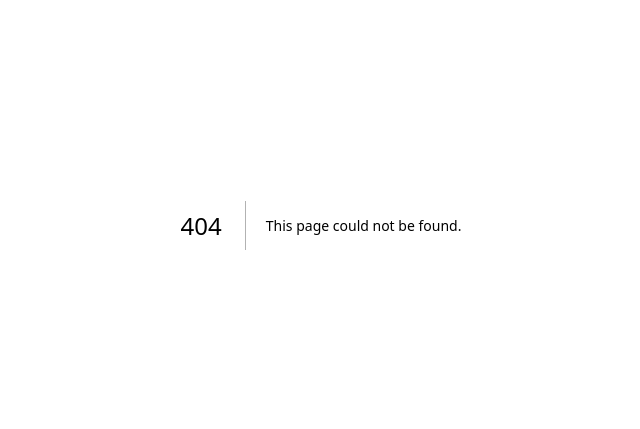
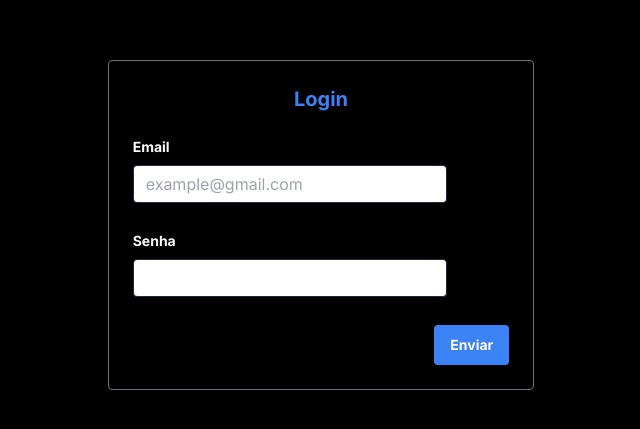
Before and after one commit to lucascplusmart/sistema-placas, a Next.js app in the folder frontend/: page /login in a window 1280 px wide. Before the commit this address had no page. Shown: the part 175-604 px from the top of the page, without its empty margins (319-959 px from the left). Built offline with nearby package versions, Linux system fonts and the light colour scheme.

Commit message:
feat: Criando tela de login

```diff
--- a/frontend/src/app/layout.tsx
+++ b/frontend/src/app/layout.tsx
@@ -1,6 +1,9 @@
 import './globals.css';
 import type { Metadata } from 'next';
+
 import { Inter } from 'next/font/google';
+
+import { Toaster } from '@/components/ui/toaster';
 
 const inter = Inter({ subsets: ['latin'] });
 
@@ -16,7 +19,12 @@ export default function RootLayout({
 }) {
   return (
     <html lang="en">
-      <body className={inter.className}>{children}</body>
+      <body className={inter.className}>
+        <main>
+        {children}
+        </main>
+        <Toaster />
+      </body>
     </html>
   );
 }
--- /dev/null
+++ b/frontend/src/app/login/page.tsx
@@ -0,0 +1,99 @@
+'use client';
+
+import React, { useState } from 'react';
+
+import { Button } from '@/components/ui/button';
+
+import { SubmitHandler, useForm } from 'react-hook-form';
+
+import { Loader2 } from 'lucide-react';
+
+import { useToast } from '@/components/ui/use-toast';
+
+import { redirect } from 'next/navigation';
+
+type LoginProps = {
+  email: string;
+  password: string;
+};
+
+const Login = () => {
+  const {
+    register,
+    handleSubmit,
+    formState: { errors },
+  } = useForm<LoginProps>();
+
+  const [isUpdating, setIsUpdating] = useState(false);
+
+  const { toast } = useToast();
+
+  const callToast = () => {
+    toast({
+      title: 'Login realizado com sucesso!',
+    });
+  };
+
+  const onSubmit: SubmitHandler<LoginProps> = (data) => {
+    callToast();
+    redirect('/registry');
+  };
+
+  return (
+    <div className="min-h-screen w-full flex items-center justify-center bg-black">
+      <form
+        className="flex flex-col items-start gap-3 border border-solid border-zinc-500 bg-black w-1/2 lg:w-1/3 shadow-md rounded p-6"
+        onSubmit={handleSubmit(onSubmit)}
+      >
+        <div className="w-full text-blue-500 text-xl font-bold text-center mb-3">
+          <h1>Login</h1>
+        </div>
+        <div className="mb-4 w-10/12">
+          <label
+            className="block text-gray-50 text-sm font-bold mb-2"
+            htmlFor="email_input"
+          >
+            Email
+          </label>
+          <input
+            className="shadow appearance-none border rounded w-full py-2 px-3 text-zinc-700 leading-tight focus:outline-blue-500 focus:shadow-outline transition"
+            id="email_input"
+            type="email"
+            placeholder="example@gmail.com"
+            disabled={isUpdating}
+            {...register('email')}
+            required
+          />
+        </div>
+        <div className="mb-4 w-10/12">
+          <label
+            className="block text-gray-50 text-sm font-bold mb-2"
+            htmlFor="password_input"
+          >
+            Senha
+          </label>
+          <input
+            className="shadow relative appearance-none border rounded w-full py-2 px-3 text-zinc-700 leading-tight cursor-pointer"
+            id="password_input"
+            type="password"
+            disabled={isUpdating}
+            {...register('password')}
+            required
+          />
+        </div>
+        <div className="w-full flex items-end justify-end">
+          <Button
+            className="cursor-pointer text-white font-bold py-2 px-4 rounded focus:outline-none focus:shadow-outline"
+            type="submit"
+            disabled={isUpdating}
+          >
+            {isUpdating && <Loader2 className="mr-2 h-4 w-4 animate-spin" />}
+            Enviar
+          </Button>
+        </div>
+      </form>
+    </div>
+  );
+};
+
+export default Login;
```
